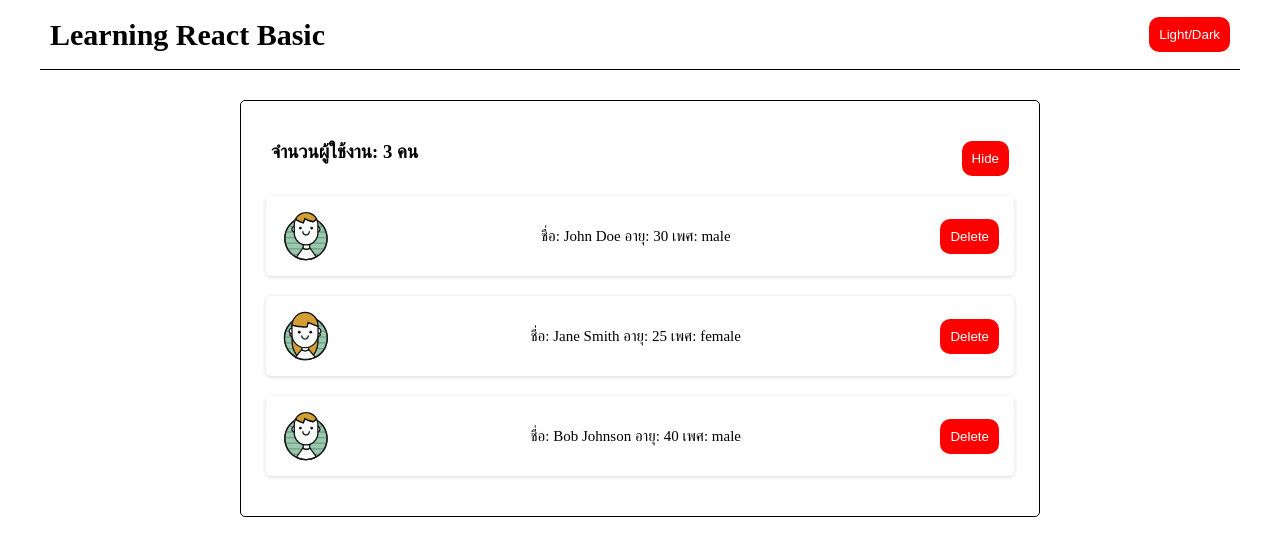
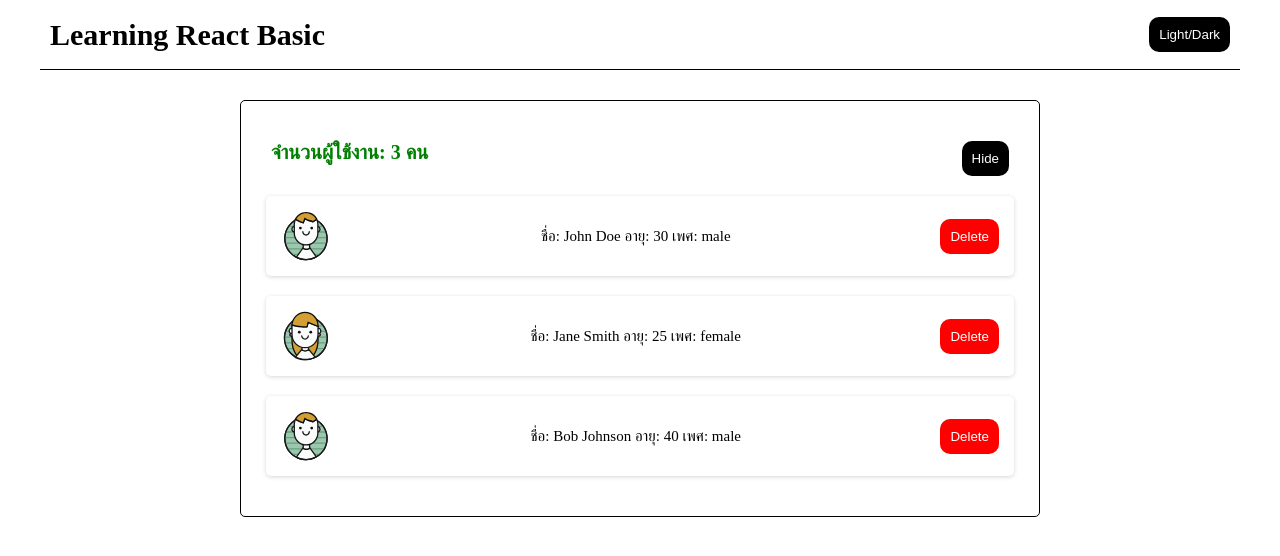
Before and after one commit to PetchAuisui/learning-react-basic, a React (Vite) app: page / in a window 1280 px wide. Shown: the top 556 px of the page. Built offline with nearby package versions, Linux system fonts and the light colour scheme.

Commit message:
Inline Style

```diff
--- a/src/components/PersonList.jsx
+++ b/src/components/PersonList.jsx
@@ -10,10 +10,15 @@ function PersonList() {
     { id: 3, name: "Bob Johnson", gender: "male", age: 40 },
   ]);
   const [show, setShow] = useState(true);
+  const myStyle = {
+    color: "green",
+    fontSize: "20px",
+  };
+
   return (
     <div className="container">
       <div className="header">
-      <h3>จำนวนผู้ใช้งาน: {data.length} คน </h3>
+      <h3 style={myStyle}>จำนวนผู้ใช้งาน: {data.length} คน </h3>
       <button onClick={() => setShow(!show)}>{show ? "Hide" : "Show"}</button>
       </div>
 
@@ -24,7 +29,7 @@ function PersonList() {
               <img src={item.gender == "male" ? boy : girl} width={50} height={50}/>
               <p> ชื่อ: {item.name} อายุ: {item.age} เพศ: {item.gender}</p>
               <div className="control">
-                <button>Delete</button>
+                <button style={{background:"red"}}>Delete</button>
               </div>
             </li>
           ))}
--- a/src/index.css
+++ b/src/index.css
@@ -5,7 +5,7 @@
 }
 
 button{
-  background: red;
+  background: #000;
   color: white;
   padding: 10px;
   cursor: pointer;
```
